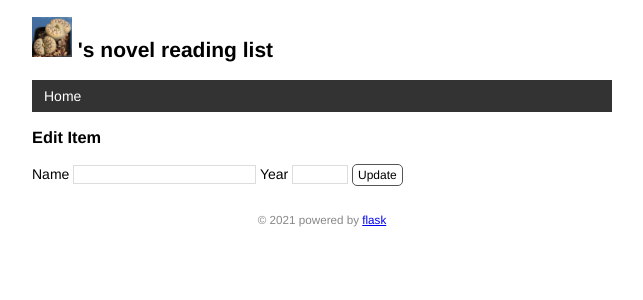
After one commit to Hql1998/watchlist_flask, a Flask app: template templates/edit.html in a window 1280 px wide. The commit adds this page. Shown: the top 300 px of the page, without its empty margins (318-961 px from the left). Run offline with Flask 2, Linux system fonts and the light colour scheme; the template is opened without the code that fills it, so the values that code supplies are empty.

Commit message:
edit add and delete update

```diff
--- a/main.py
+++ b/main.py
@@ -1,12 +1,11 @@
 from flask import Flask
-from flask import url_for, render_template
+from flask import url_for, render_template, request, redirect, flash
 from flask_sqlalchemy import SQLAlchemy
 import os, sys, click
 
 
 app = Flask(__name__)
-
-
+app.config['SECRET_KEY'] = 'dev'  # 等同于 app.secret_key = 'dev'
 # initialize database instance
 Win = sys.platform.startswith("win")
 if Win:
@@ -122,15 +121,54 @@ def inject_global():
     return dict(user=user)
 
 @app.errorhandler(404)
+@app.errorhandler(405)
 def handle_404(e):
     return render_template("404.html")
 
-@app.route("/")
+@app.route("/", methods=['GET', 'POST'])
 @app.route("/home")
 def index():
+    if request.method == 'POST':
+        title = request.form.get('name')
+        year = request.form.get('year')
+        if not title or not year or len(year) >4 or len(title) >60:
+            flash('invalid input')
+            return redirect(url_for('index'))
+        novel = Novel(title=title, year=year)
+        db.session.add(novel)
+        db.session.commit()
+        flash("item added!")
+        return redirect(url_for('index'))
     novels = Novel.query.all()
     rendered_text = render_template("index.html", novels=novels)
     return rendered_text
+
+@app.route('/edit_novel/id_<int:novel_id>', methods=['GET', 'POST'])
+def edit(novel_id):
+    novel = Novel.query.get_or_404(novel_id)
+
+    if request.method == 'POST':
+        title = request.form['title']
+        year = request.form['year']
+
+        if not title or not year or len(title) > 60 or len(year) > 4:
+            flash("Invalid input.")
+            return redirect(url_for('edit', novel_id=novel_id))
+        novel.title = title
+        novel.year = year
+        db.session.commit()
+        flash("Item updated")
+        return redirect(url_for("index"))
+    return render_template('edit.html', novel=novel)
+
+@app.route('/delete_novel/id_<int:novel_id>', methods=['POST'])
+def delete(novel_id):
+    print(novel_id)
+    novel = Novel.query.get_or_404(novel_id)
+    db.session.delete(novel)
+    db.session.commit()
+    flash("Item deleted")
+    return redirect(url_for("index"))
 
 @app.route("/user/<name>")
 def new_doc(name):
--- a/static/css/style.css
+++ b/static/css/style.css
@@ -84,3 +84,49 @@ nav li a:hover {
     border-radius: 5px;
     padding: 3px 5px;
 }
+
+input[type=submit] {
+    font-family: inherit;
+}
+
+input[type=text] {
+    border: 1px solid #ddd;
+}
+
+input[name=year] {
+    width: 50px;
+}
+
+.btn {
+    font-size: 12px;
+    padding: 3px 5px;
+    text-decoration: none;
+    cursor: pointer;
+    background-color: white;
+    color: black;
+    border: 1px solid #555555;
+    border-radius: 5px;
+}
+
+.btn:hover {
+    text-decoration: none;
+    background-color: black;
+    color: white;
+    border: 1px solid black;
+}
+.alert {
+    position: relative;
+    padding: 7px;
+    margin: 7px 0;
+    border: 1px solid transparent;
+    color: #004085;
+    background-color: #cce5ff;
+    border-color: #b8daff;
+    border-radius: 5px;
+}
+.inline-form {
+    display: inline;
+}
+.hide{
+    display: none;
+}
--- /dev/null
+++ b/static/js/main.js
@@ -0,0 +1,8 @@
+function countDown(){
+    setTimeout("deleteMessage()", 3000);
+}
+function deleteMessage(){
+    meassage_box = document.getElementsByClassName("alert");
+    meassage_box[0].className += " hide";
+
+}
--- a/templates/base.html
+++ b/templates/base.html
@@ -7,9 +7,14 @@
     <title>{{ user.name }}'s Watchlist</title>
     <link rel="stylesheet" href="{{ url_for('static', filename='css/style.css') }}" type="text/css">
     <link rel="icon" href="{{ url_for('static', filename='/image/icon.png') }}">
+    <script src="{{ url_for('static', filename='js/main.js') }}"> </script>
   {% endblock %}
 </head>
 <body>
+  {% for message in get_flashed_messages() %}
+    <div class="alert" onload="countDown()">{{ message }}</div>
+  {% endfor %}
+
   <h2>
     <img src="{{ url_for('static', filename='image/white_gray.jpg') }}" class="avatar">
     {{ user.name }}'s novel reading list
--- /dev/null
+++ b/templates/edit.html
@@ -0,0 +1,12 @@
+{% extends 'base.html' %}
+
+{% block content %}
+<h3>Edit Item</h3>
+<form method="post">
+  <label for="name">Name</label>
+    <input id="name" type="text" name="title" autocomplete="off" required value="{{ novel.title }}">
+    <label for="year">Year</label>
+    <input id="year" type="text" name="year" autocomplete="off" required value="{{ novel.year }}">
+    <input type="submit" name="submit" value="Update" class="btn">
+</form>
+{% endblock %}
```
Also changed, not shown: templates/index.html (+11 -0 lines).
